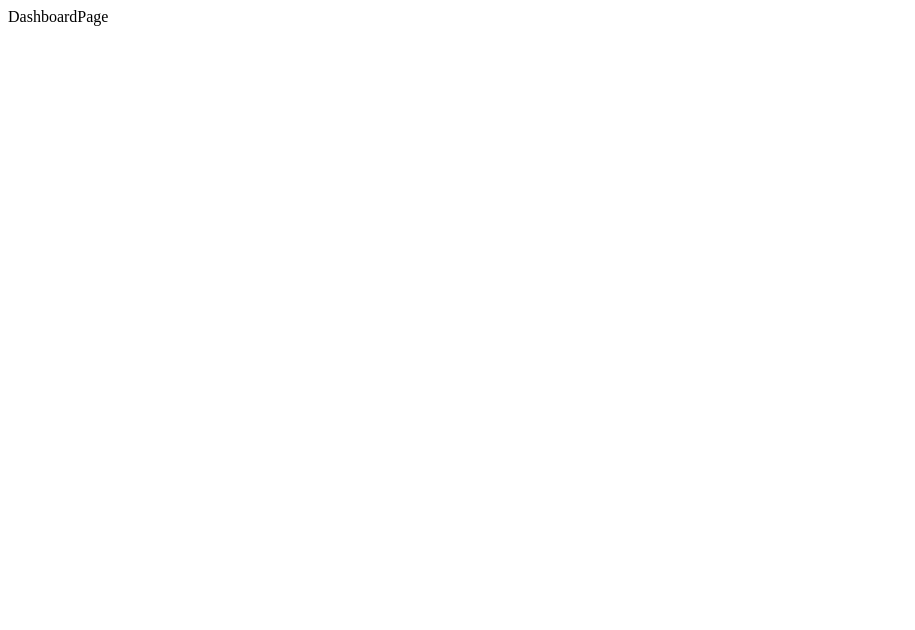
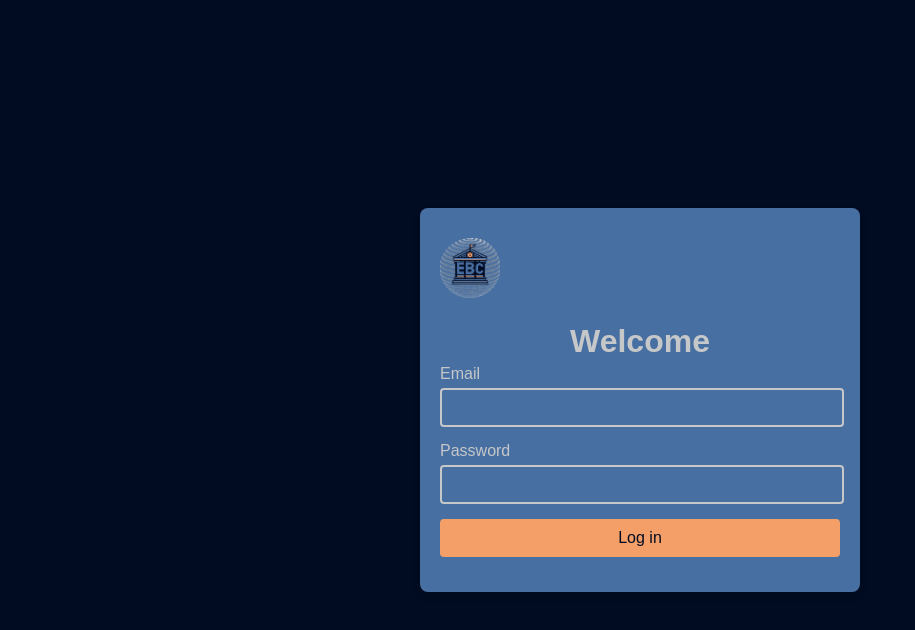
Before and after one commit to dev-code-jsx/React-EBC, a React (Vite) app: page / in a window 1280 px wide. Shown: the top 630 px of the page, without its empty margins (0-915 px from the left). Built offline with nearby package versions, Linux system fonts and the light colour scheme.

Commit message:
se hizo el diseño del login y el sidebar, y se cambio diseño al componente input

```diff
--- a/src/components/Input.jsx
+++ b/src/components/Input.jsx
@@ -1,4 +1,4 @@
-/* eslint-disable react/prop-types */
+import React from 'react';
 
 export const Input = ({
     field,
@@ -21,29 +21,37 @@ export const Input = ({
 
     return (
         <>
-        <div>
-            <span>{label}</span>
-        </div>
+            <div className="login-input-container">
+                <label htmlFor={field} className="login-input-label">{label}</label>
                 {textarea ? (
                     <textarea
+                        id={field}
+                        name={field}
                         type={type}
                         value={value}
                         onChange={handleValueChange}
                         onBlur={handleInputBlur}
                         rows={5}
-                style={{maxWidth: '400px'}}
+                        style={{ maxWidth: '400px' }}
+                        className="login-input-field"
                     />
                 ) : (
                     <input
+                        id={field}
+                        name={field}
                         type={type}
                         value={value}
                         onChange={handleValueChange}
                         onBlur={handleInputBlur}
+                        className="login-input-field"
                     />
                 )}
-        <span >
-            {showErrorMessage && validationMessage}
+                {showErrorMessage && (
+                    <span className="login-error-message">
+                        {validationMessage}
                     </span>
+                )}
+            </div>
         </>
     )
 }
--- /dev/null
+++ b/src/components/Login.jsx
@@ -0,0 +1,99 @@
+import logo from '../assets/img/logo.png'
+import {Input} from '../components/Input'
+import '../pages/auth/authPage.css'
+
+export const Login = () => {
+/*  const {login, isLoading} = useLogin();
+
+  const [formState, setFormState] = useState({
+    email: {
+      value: "",
+      isValid: false,
+      showError: false,
+    },
+    password: {
+      value: "",
+      isValid: false,
+      showError: false,
+    },
+  });
+
+  const handleInputValueChange = (value, field) => {
+    setFormState((prevState) => ({
+      ...prevState,
+      [field]: {
+        ...prevState[field],
+        value,
+      },
+    }));
+  };
+
+  const handleInputValidationOnBlur = (value, field) => {
+    let isValid = false;
+    switch (field) {
+      case "email":
+        isValid = validateEmail(value);
+        break;
+      case "password":
+        isValid = validatePassword(value);
+        break;
+      default:
+        break;
+    }
+    setFormState((prevState) =>({
+        ...prevState,
+        [field]:{
+            ...prevState[field],
+            isValid,
+            showError: !isValid
+        }
+    }))
+  };
+
+  const handleLogin = (event) => {
+    event.preventDefault()
+
+    login(formState.email.value, formState.password.value)
+  }
+
+  const isSubmitButtonDisabled = isLoading || !formState.password.isValid || !formState.email.isValid
+*/
+  return (
+    <div className="login-body">
+      <div className="login-container">
+        <div className="login-logo">
+          <img src={logo} alt="Logo" className="login-logo-img" />
+        </div>
+        <h1 className="login-title">Welcome</h1>
+        <form className="login-form">
+          <Input
+            field="email"
+            label="Email"
+          //  value={formState.email.value}
+      //      onChangeHandler={handleInputValueChange}
+            type="text"
+        //    onBlurHandler={handleInputValidationOnBlur}
+        //    showErrorMessage={formState.email.showError}
+         //   validationMessage={emailValidationMessage}
+          />
+          <Input
+            field="password"
+            label="Password"
+        //    value={formState.password.value}
+        //    onChangeHandler={handleInputValueChange}
+            type="password"
+         //   onBlurHandler={handleInputValidationOnBlur}
+         //   showErrorMessage={formState.password.showError}
+        //    validationMessage={passwordValidationMessage}
+          />
+          <button className="login-button" >
+            Log in
+          </button>
+        </form>
+        <div className="login-link">
+
+        </div>
+      </div>
+    </div>
+  );
+}
--- a/src/pages/auth/AuthPage.jsx
+++ b/src/pages/auth/AuthPage.jsx
@@ -1,7 +1,19 @@
-import React from 'react'
+import { Login } from "../../components/Login";
+import { useState } from "react";
 
 export const AuthPage = () => {
+  const [isLogin, setIsLogin] = useState(true);
+  const handleAuthPageToggle = () => {
+    setIsLogin((prev) => !prev);
+  };
+
   return (
-    <div>AuthPage</div>
+    <div>
+      {isLogin ? (
+        <Login switchAuthHandler={handleAuthPageToggle}/>
+      ) : (
+        <Register switchAuthHandler={handleAuthPageToggle}/>
+      )}
+    </div>
   )
-}
+};
--- a/src/pages/auth/authPage.css
+++ b/src/pages/auth/authPage.css
@@ -0,0 +1,109 @@
+.login-body {
+    font-family: Arial, sans-serif;
+    background-color: #010C22;
+    margin: 0;
+    padding: 0;
+    display: flex;
+    color: #C6C7C8;
+    justify-content: center;
+    align-items: center;
+    height: 100vh;
+  }
+
+  .login-container {
+    width: 400px;
+    background-color: #476FA2;
+    padding: 20px;
+    border-radius: 8px;
+    box-shadow: 0 4px 8px rgba(0, 0, 0, 0.1);
+  }
+
+  .login-title {
+    display: flex;
+    justify-content: center;
+    color: #C6C7C8;
+    margin-bottom: 5px;
+  }
+
+  .login-form {
+    display: flex;
+    flex-direction: column;
+  }
+
+  .login-input-container {
+    margin-bottom: 15px;
+  }
+
+  .login-input-label {
+    margin-bottom: 5px;
+    color: #C6C7C8;
+  }
+
+  .login-input-field {
+    width: 95%;
+    padding: 10px;
+    margin-top: 5px;
+    border: 2px solid #C6C7C8;
+    border-radius: 4px;
+    background: transparent;
+    color: #C6C7C8;
+    outline: none;
+    transition: border-color 0.3s, box-shadow 0.3s;
+  }
+
+  .login-input-field:focus {
+    border-color: #F39F67;
+    box-shadow: 0 0 8px #F39F67;
+  }
+
+  .login-input-error {
+    border-color: #e74c3c;
+  }
+
+  .login-error-message {
+    color: #e74c3c;
+    font-size: 12px;
+  }
+
+  .login-button {
+    width: 100%;
+    padding: 10px;
+    background-color: #F39F67;
+    border: none;
+    border-radius: 4px;
+    color: #010C22;
+    cursor: pointer;
+    font-size: 16px;
+    transition: background-color 0.3s;
+  }
+
+  .login-button:hover {
+    background-color: #C6C7C8;
+  }
+
+  .login-link {
+    text-align: center;
+    margin-top: 15px;
+  }
+
+  .login-logo {
+    display: block;
+    margin: 10px auto 20px;
+  }
+
+  .login-logo-img {
+    height: 60px;
+  }
+
+  .login-registro {
+    font-size: 15px;
+    color: #F39F67;
+    transition: text-shadow 0.3s, transform 0.3s;
+    cursor: pointer;
+  }
+
+  .login-registro:hover {
+    text-decoration: underline;
+    transform: scale(1.0);
+    text-shadow: 0 0 10px #F39F67;
+  }
--- a/src/pages/dashboard/DashboardPage.jsx
+++ b/src/pages/dashboard/DashboardPage.jsx
@@ -1,7 +1,37 @@
-import React from 'react'
+import { useState } from "react"
+import './dashboardPage.css'
+import logo from '../../assets/img/logo.png'
+
+const navItems = ["home"];
 
 export const DashboardPage = () => {
-  return (
-    <div>DashboardPage</div>
+  const [isOpen, setIsOpen] = useState(false);
+
+  return(
+    <aside className={`sidebar ${isOpen ? 'open' : ""}`}>
+      <div className="sidebar-inner">
+      <header className="sidebar-header">
+        <button
+          type="button"
+          className="sidebar-burger"
+          onClick={()=> setIsOpen(!isOpen)}
+        >
+          <span>
+            {isOpen ? "close" : "menu"}
+          </span>
+        </button>
+        <img src={logo} className="sidebar-logo" />
+      </header>
+      <nav className="siderbar-menu">
+        {navItems.map(item =>(
+          <button className="sidebar-button">
+            <span>{item}</span>
+            <p>{item}</p>
+          </button>
+        ))}
+      </nav>
+      </div>
+
+    </aside>
   )
 }
--- a/src/pages/dashboard/dashboardPage.css
+++ b/src/pages/dashboard/dashboardPage.css
@@ -0,0 +1,90 @@
+body {
+    margin: 0;
+    background: #F5F5F5;
+}
+
+.sidebar {
+    position: absolute;
+    overflow: hidden;
+    top: 0;
+    left: 0;
+    width: 60px;
+    height: 100%;
+    background: #476FA2;
+    transition: width 0.4s;
+}
+
+.sidebar.open {
+    width: 260px;
+}
+
+.sidebar-inner {
+    position: absolute;
+    top: 0;
+    left: 0;
+    width: 260px;
+}
+
+.sidebar-header {
+    display: flex;
+    align-items: center;
+    height: 72px;
+    background: #C6C7C8;
+}
+
+.sidebar-burger {
+    width: 60px;
+    height: 72px;
+    display: grid;
+    place-items: center;
+    color: #010C22;
+}
+
+.sidebar-logo {
+    height: 28px;
+}
+
+.sidebar-menu {
+    display: grid;
+    padding: 10px;
+}
+
+.sidebar-button {
+    display: flex;
+    gap: 16px;
+    align-items: center;
+    height: 56px;
+    width: 100%;
+    font-family: "Poppins";
+    font-size: 16px;
+    text-transform: capitalize;
+    line-height: 1;
+    padding: 0 10px;
+    border-radius: 8px;
+    color: #C6C7C8;
+    opacity: 0.8;
+}
+
+.sidebar-button > span {
+    opacity: 0.5;
+}
+
+.sidebar-button:hover {
+    background: rgb(0 0 0 / 30%);
+    opacity: 1;
+}
+
+.sidebar-button:hover > span {
+    opacity: 1;
+}
+
+.sidebar-logo,
+.sidebar-button p {
+    opacity: 0;
+    transition: 0.3s;
+}
+
+.sidebar.open .sidebar-button p,
+.sidebar.open .sidebar-logo {
+    opacity: 1;
+}
--- a/src/routes.jsx
+++ b/src/routes.jsx
@@ -2,8 +2,8 @@ import { DashboardPage } from "./pages/dashboard/DashboardPage";
 import { AuthPage } from "./pages/auth";
 
 const routes = [
-    {path: '/auth', element:<AuthPage/>},
-    {path: '/*', element: <DashboardPage/>}
+    {path: '/*', element:<AuthPage/>},
+    {path: '/dashboard', element: <DashboardPage/>}
 ]
 
 export default routes
```
Lines whose indentation alone changed are shown as unchanged.
